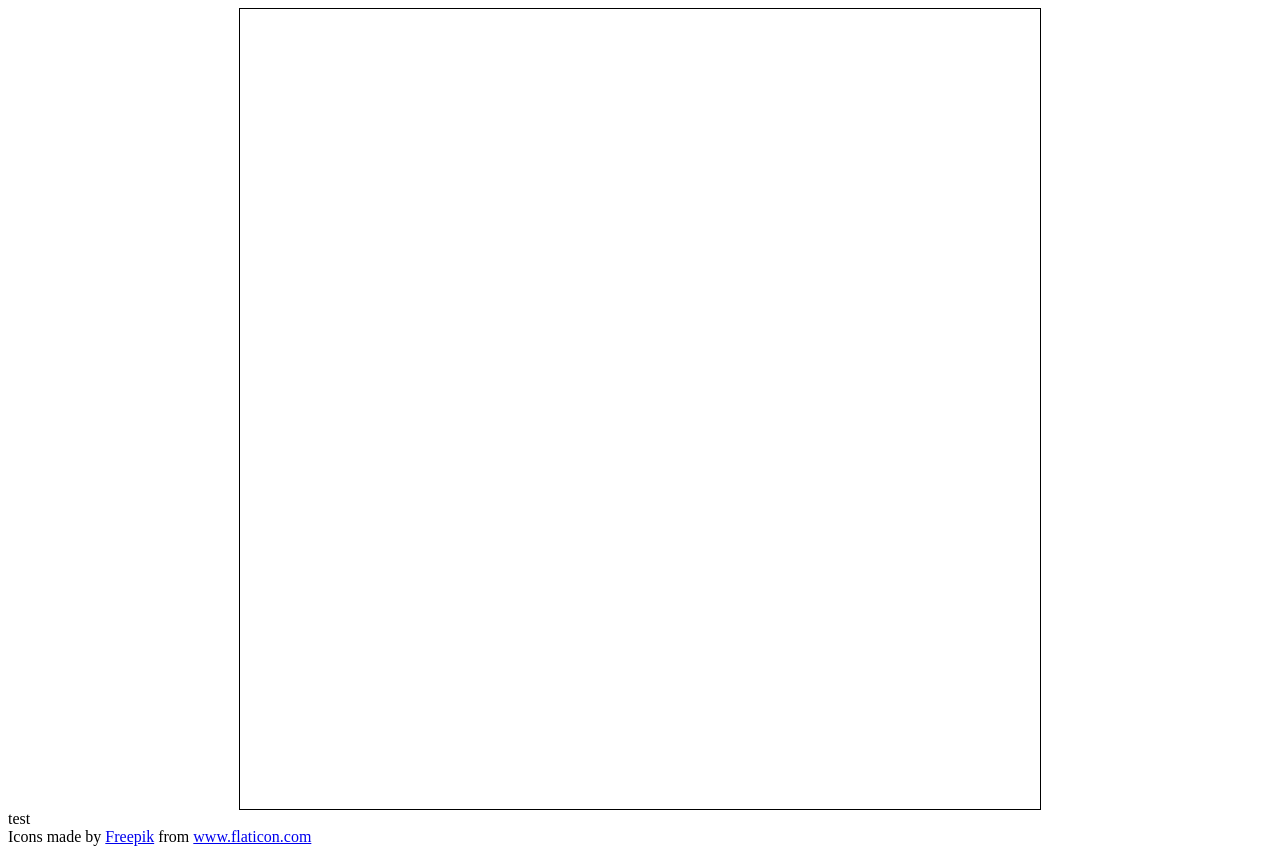
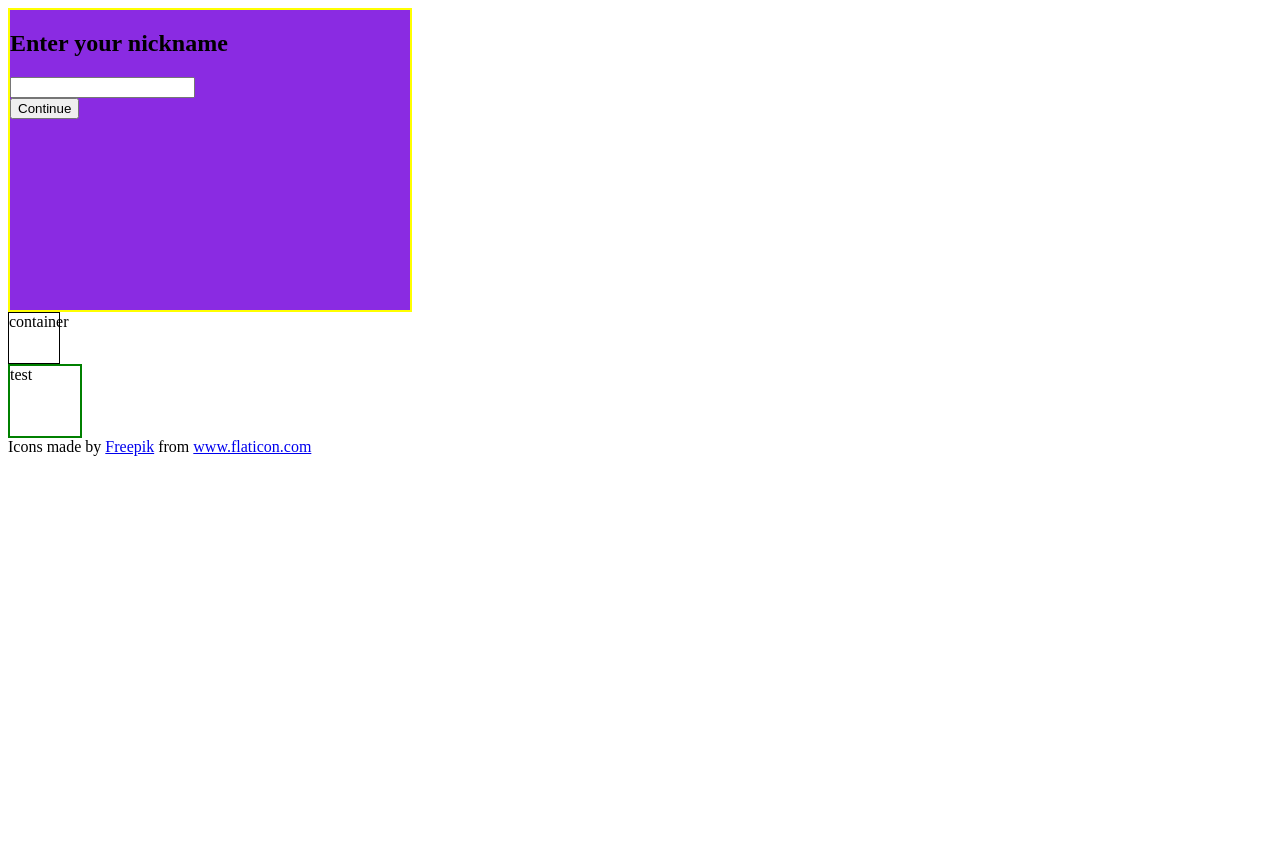
Before and after one commit to DiRover/ahj-homework-sse-ws-8.2, a website built with webpack: page src/index.html in a window 1280 px wide. After the commit the page ends 800 px from the top, so only its background shows below. Built offline with nearby package versions, Linux system fonts and the light colour scheme; no server answers.

Commit message:
code v2.2

```diff
--- a/src/css/style.css
+++ b/src/css/style.css
@@ -1,16 +1,18 @@
 .container {
-    width: 800px;
-    height: 800px;
+    height: 50px;
+    width: 50px;
     border: 1px solid black;
-    margin: 0 auto;
-};
+}
 
 .modal {
-    width: 200px;
-    height: 200px;
-    border: 1px solid yellow;
-};
+    height: 300px;
+    width: 400px;
+    border: 2px solid yellow;
+    background-color: blueviolet;
+}
 
 .test {
-    outline: 1px solid green;
+    height: 70px;
+    width: 70px;
+    border: 2px solid green;
 }
--- a/src/index.html
+++ b/src/index.html
@@ -5,9 +5,15 @@
     <meta name="viewport" content="width=device-width, initial-scale=1.0">
     <title>Task_8.2</title>
 </head>
+    <div class="modal">
+        <h2 class="modal_title">Enter your nickname</h2>
+        <form class="add_form" id="add_form">
+            <input type="text" id='form_input' class="form_input">
+        </form>
+        <button form="add_form" class="form_button">Continue</button>
 
-    <div class="container"></div>
-    <div class="modal"></div>
+    </div>
+    <div class="container">container</div>
     <div class="test">test</div>
     <div>Icons made by <a href="https://www.flaticon.com/authors/freepik" title="Freepik">Freepik</a> from <a href="https://www.flaticon.com/" title="Flaticon">www.flaticon.com</a></div>
 </body>
--- a/src/js/app.js
+++ b/src/js/app.js
@@ -2,27 +2,43 @@ import API from './api';
 
 const container = document.querySelector('[data-id="container"]');
 const modal = document.querySelector('.modal');
-console.log(modal);
+const modalButton = document.querySelector('.form_button');
+const inputForm = document.querySelector('.form_input');
+const addForm = document.querySelector('.add_form');
+const url = 'ws://localhost:7070/ws';
+const api = new API(url);
+const ws = api.getWebSocket();
 
+modal.addEventListener('submit', (e) => {
+  e.preventDefault();
+  //console.log(inputForm.value);
+  const msg = inputForm.value;
+  addForm.reset();
+  if (ws.readyState === WebSocket.OPEN) {
+    ws.send(msg);
+    } else {
+    // Reconnect
+    }
+
+});
 
 
 
 console.log('ok');
 
-const url = 'ws://localhost:7070/ws';
-const api = new API(url);
 
-const ws = api.getWebSocket();
 
+/*
 ws.addEventListener('open', () => {
   console.log('connected');
   // After this we can send messages
   ws.send('hello!');
 });
-
+*/
 ws.addEventListener('message', (evt) => {
   // handle evt.data
   console.log(evt.data);
+
 });
 
 ws.addEventListener('close', (evt) => {
```
